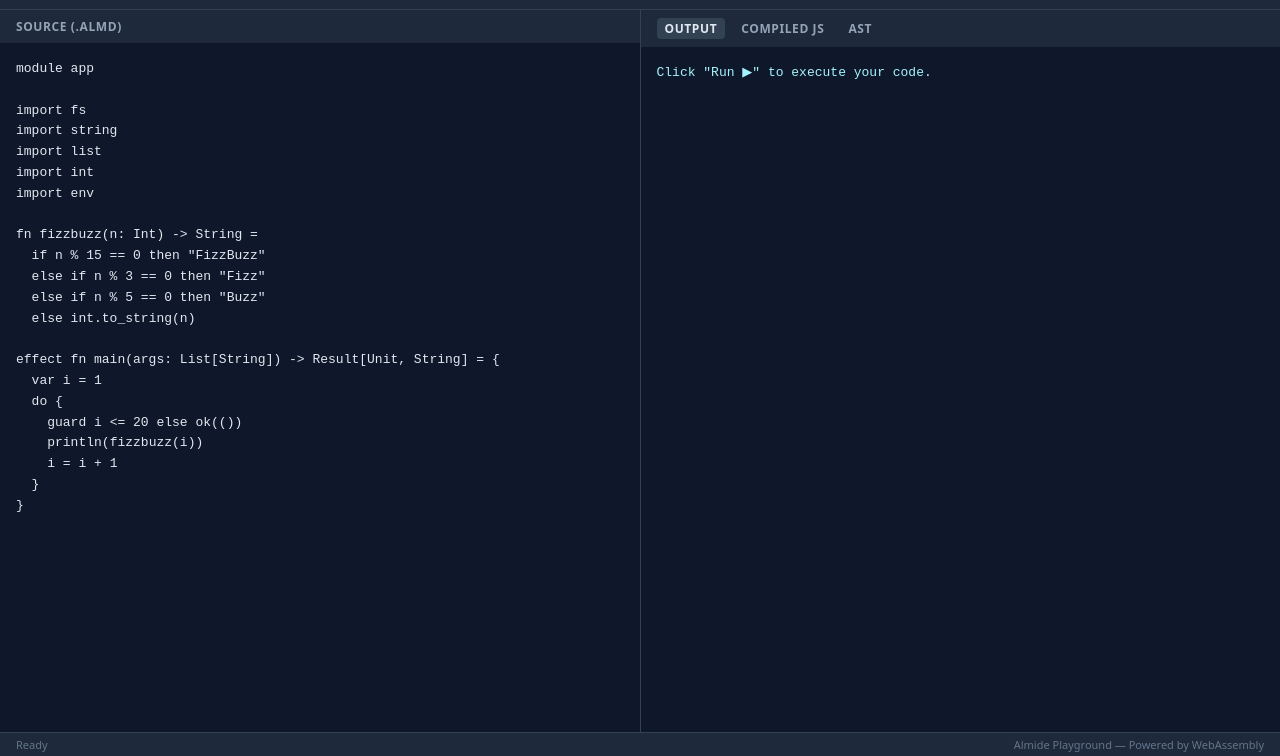
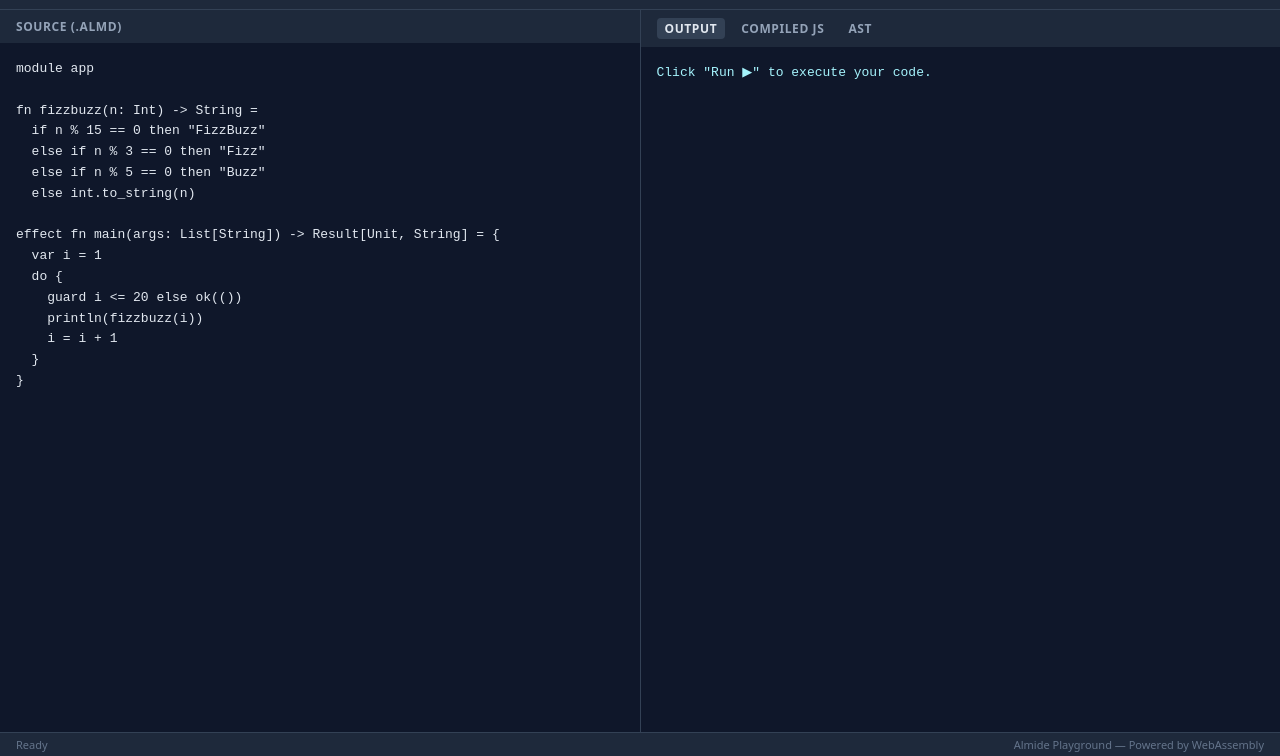
Before and after one commit to almide/playground, a plain HTML site: page web/index.html in a window 1280 px wide. Shown: the part 44-800 px from the top of the page. Drawn offline with nearby package versions, Linux system fonts and the light colour scheme; a script that the page names is missing.

Commit message:
Remove unnecessary imports from default example

```diff
--- a/web/index.html
+++ b/web/index.html
@@ -49,12 +49,6 @@ textarea { background: #0f172a; color: #e2e8f0; outline: none; }
   <div class="panel">
     <div class="panel-header">Source (.almd)</div>
     <textarea id="editor" spellcheck="false">module app
-
-import fs
-import string
-import list
-import int
-import env
 
 fn fizzbuzz(n: Int) -> String =
   if n % 15 == 0 then "FizzBuzz"
```
